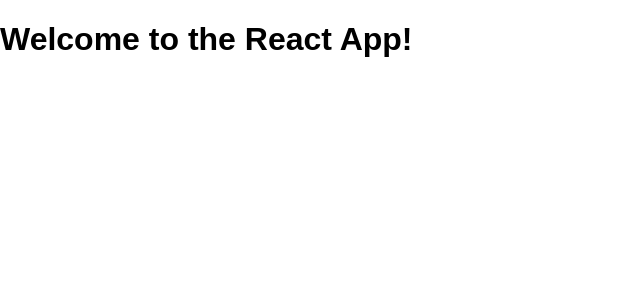
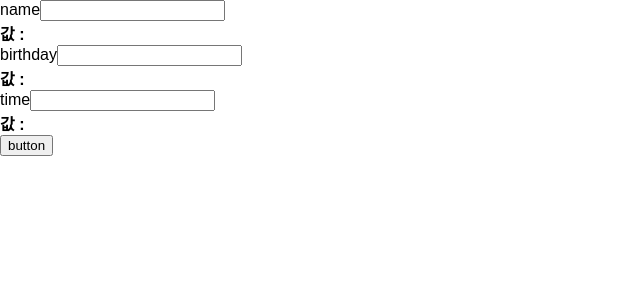
Before and after one commit to ahkjeflhkeuvha/todayFortune, a React (Create React App) app in the folder client/: page / in a window 1280 px wide. Shown: the top 300 px of the page, without its empty margins (0-640 px from the left). Built offline with nearby package versions, Linux system fonts and the light colour scheme.

Commit message:
input 컴포넌트 form에서 관리

```diff
--- a/client/src/App.tsx
+++ b/client/src/App.tsx
@@ -1,7 +1,12 @@
 import React from 'react';
+import {useState} from 'react';
+import MyButton from './components/Button.tsx';
+import InputForm from './components/InputForm.tsx';
 
 const App = () => {
-  return <h1>Welcome to the React App!</h1>;
-};
+    return (
+        <InputForm/>
+    )
+}
 
 export default App;
--- /dev/null
+++ b/client/src/components/Button.tsx
@@ -0,0 +1,24 @@
+import React from 'react';
+import {useState} from 'react';
+
+function MyButton(props:{
+    defaultColor:string
+}) {
+    const [color, setColor] = useState(props.defaultColor)
+
+    const changeColor = () => {
+        if(color == props.defaultColor) {
+            setColor("text-teal-500");
+        } else {
+            setColor(props.defaultColor);
+        }
+    }
+
+    return (
+        <button className={color} onClick={() => {
+            changeColor()
+        }}>button</button>
+    );
+}
+
+export default MyButton
--- /dev/null
+++ b/client/src/components/Input.tsx
@@ -0,0 +1,29 @@
+import React from 'react';
+import {useState} from 'react';
+
+function InputField(props:{
+    fieldName:string
+    value:string
+    onChange: (fieldName : string, value: string) => void;
+}) {
+    const [text, setText] = useState('');
+
+    const onChange = (e : React.ChangeEvent<HTMLElement>) => {
+        const target = e.target as HTMLButtonElement;
+        props.onChange(props.fieldName, target.value);
+    }
+
+    return (
+        <div className='inputField'>
+            <label>{props.fieldName}</label>
+            <input id={props.fieldName} value={props.value} onChange={onChange}/>
+
+            <div>
+                <b>값 : </b>
+                {text}
+            </div>
+        </div>
+    );
+}
+
+export default InputField;
--- /dev/null
+++ b/client/src/components/InputForm.tsx
@@ -0,0 +1,37 @@
+import React from 'react';
+import {useState} from 'react';
+import Input from './Input.tsx';
+
+function InputForm({})
+{
+    const fields = ["name", "birthday", "time"]
+    const [formData, setFormData] = useState({
+        name : '',
+        birthday : '',
+        time : ''
+    });
+
+    const onChange = (fieldName : string, value : string) => {
+        setFormData({
+            ...formData,
+            [fieldName] : value,
+        })
+    }
+
+    const onSubmit = (e : React.SyntheticEvent<HTMLFormElement>) => {
+        e.preventDefault()
+        console.log(formData)
+    };
+
+    return (
+        <form onSubmit={onSubmit}>
+            {fields.map((field, i) =>
+            <Input key={i} fieldName={field} value={formData[field]} onChange={onChange}/>
+            )}
+
+            <button type='submit'>button</button>
+        </form>
+    )
+}
+
+export default InputForm;
```
